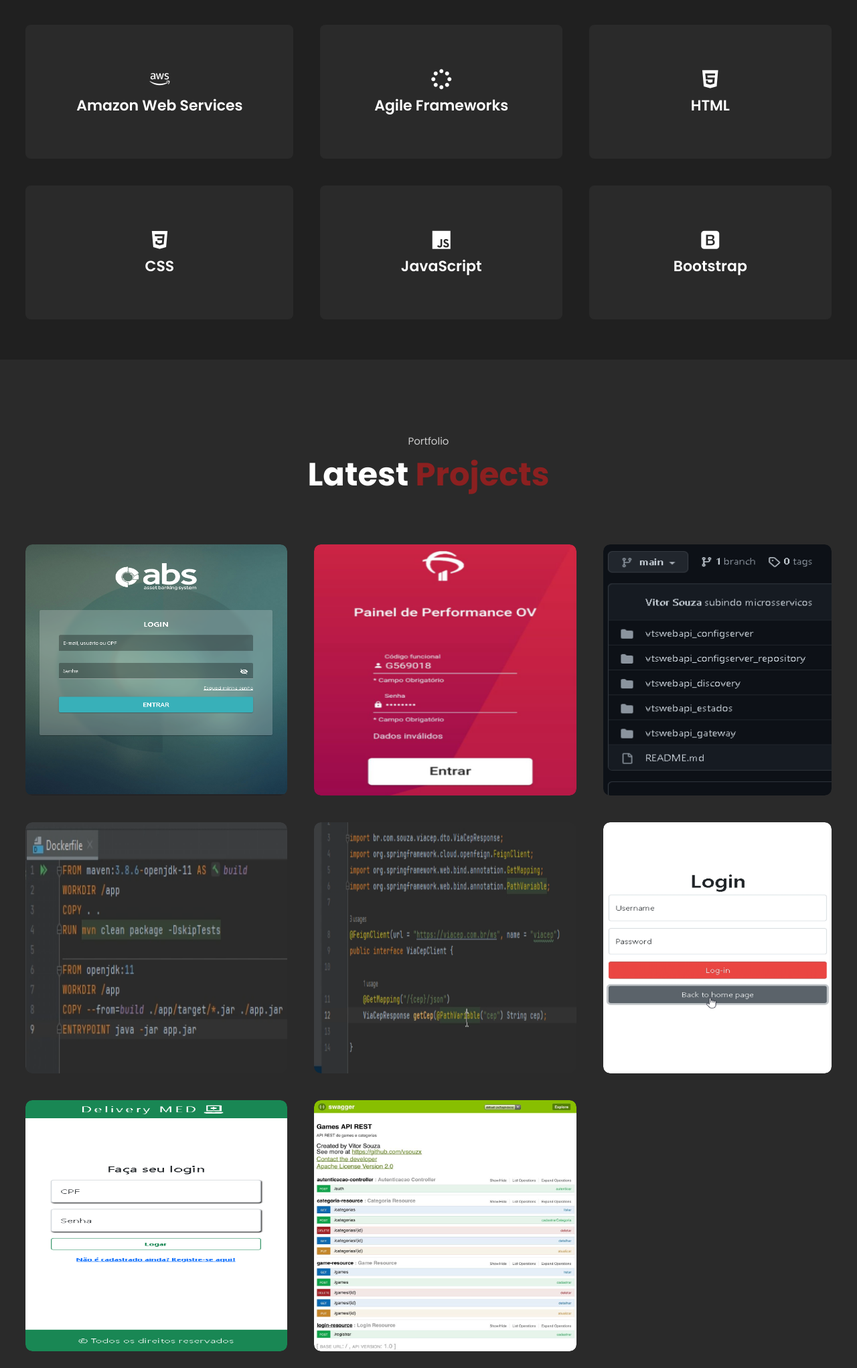
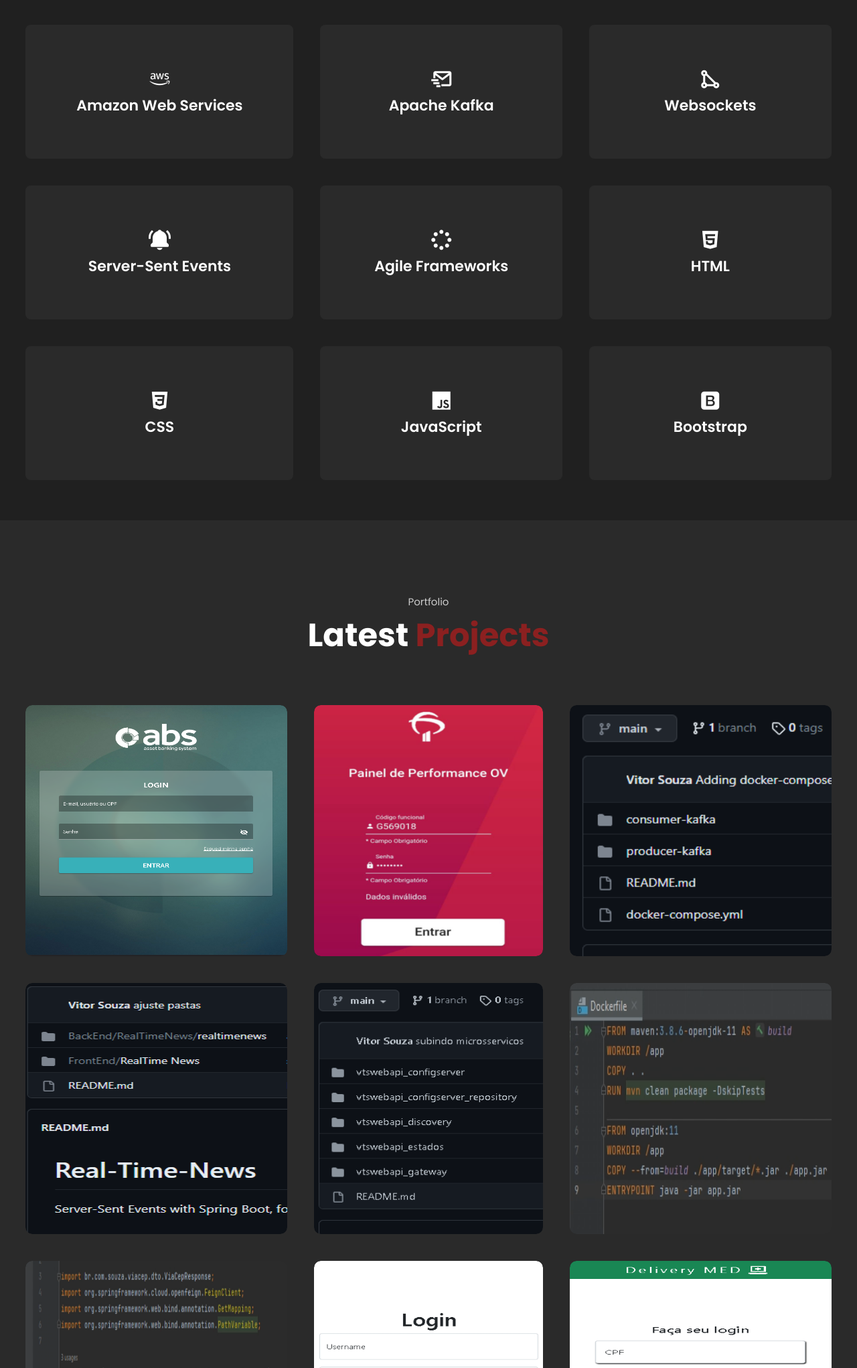
Before and after one commit to vsouzx/portfolio2.0, a plain HTML site: page index.html in a window 1280 px wide. Shown: the part 2326-4369 px from the top of the page at 67% size. Drawn offline with nearby package versions, Linux system fonts and the light colour scheme.

Commit message:
Atualizando projetos e competências

```diff
--- a/index.html
+++ b/index.html
@@ -127,6 +127,27 @@
 
             <div class="box">
                 <div class="s-icons">
+                    <i class="bx bx-mail-send"></i>
+                </div>
+                <h3>Apache Kafka</h3>
+            </div>
+
+            <div class="box">
+                <div class="s-icons">
+                    <i class="bx bx-shape-triangle"></i>
+                </div>
+                <h3>Websockets</h3>
+            </div>
+
+            <div class="box">
+                <div class="s-icons">
+                    <i class="bx bxs-bell-ring"></i>
+                </div>
+                <h3>Server-Sent Events</h3>
+            </div>
+
+            <div class="box">
+                <div class="s-icons">
                     <i class="bx bx-loader-circle"></i>
                 </div>
                 <h3>Agile Frameworks</h3>
@@ -184,6 +205,24 @@
                 <div class="layer">
                     <h5>Painel de Performance OV</h5>
                     <p>I didn't work on this project as a developer, BUT I worked as a support to the Product Owner's and Scrum Master. Also had a contact with Microsoft SQL Server.</p>
+                </div>
+            </div>
+
+            <div class="row">
+                <img src="img/portfolio9.png">
+                <div class="layer">
+                    <h5>Kafka Messenger</h5>
+                    <p>Apache Kafka with Spring Boot and Docker. Producer API: used to publish records to a Kafka topic. Consumer API: used to subscribe to topics and process their records. </p>
+                    <a href="https://github.com/vsouzx/KafkaProject" target="_blank"><i class="bx bx-link-external"></i></a>
+                </div>
+            </div>
+
+            <div class="row">
+                <img src="img/portfolio10.png">
+                <div class="layer">
+                    <h5>Real Time News</h5>
+                    <p>Simple project to improve my knowledge about Server-Sent Events concept and how it can be used to make real-time updates to web pages.</p>
+                    <a href="https://github.com/vsouzx/Real-Time-News" target="_blank"><i class="bx bx-link-external"></i></a>
                 </div>
             </div>
 
```
Also changed, not shown: img/portfolio10.png (added), img/portfolio9.png (added).
